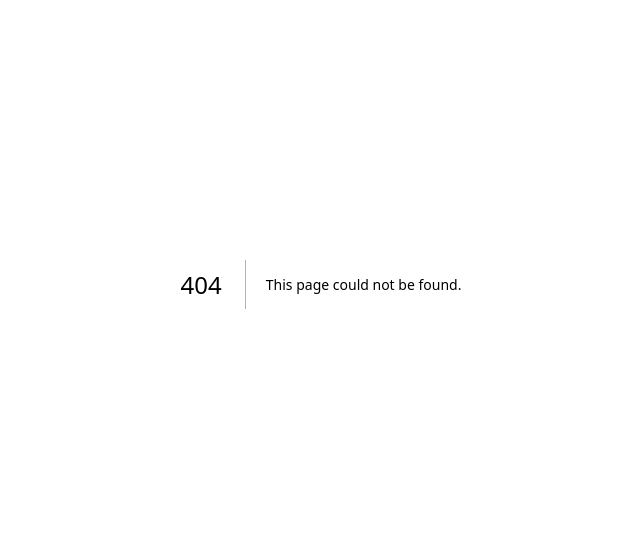
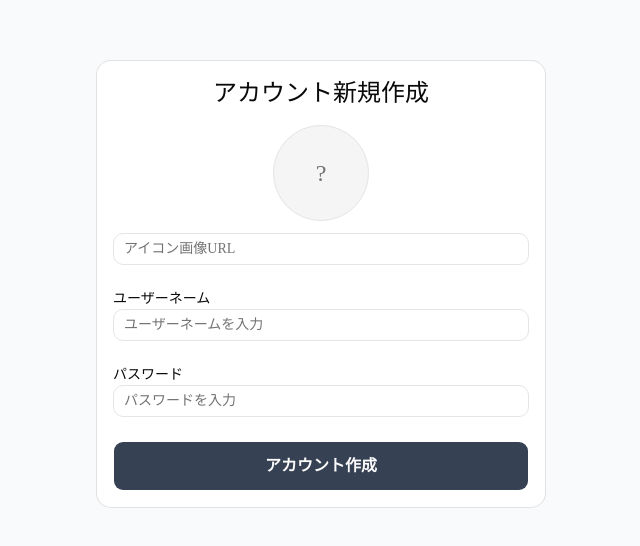
Before and after one commit to susukisunya/top4_U22, a Next.js app: page /auth/createUser in a window 1280 px wide. Before the commit this address had no page. Shown: the part 116-662 px from the top of the page, without its empty margins (319-959 px from the left). Built offline with nearby package versions, Linux system fonts and the light colour scheme.

Commit message:
ログインとユーザー登録を作った

```diff
--- /dev/null
+++ b/src/app/auth/createUser/page.tsx
@@ -0,0 +1,99 @@
+//ユーザー新規作成
+"use client";
+
+import { useState } from "react";
+
+import {
+  Card,
+  CardContent,
+  CardHeader,
+  CardTitle,
+} from "@/components/ui/card";
+import { Input } from "@/components/ui/input";
+import { Button } from "@/components/ui/button";
+import {
+  Avatar,
+  AvatarFallback,
+  AvatarImage,
+} from "@/components/ui/avatar";
+
+export default function CreateUserPage() {
+  const [username, setUsername] = useState("");
+  const [password, setPassword] = useState("");
+  const [iconUrl, setIconUrl] = useState("");
+
+  return (
+    <main className="flex min-h-screen items-center justify-center bg-gray-50 p-6">
+      <Card className="w-full max-w-md">
+        <CardHeader>
+          <CardTitle className="text-center text-2xl">
+            アカウント新規作成
+          </CardTitle>
+        </CardHeader>
+
+        <CardContent className="space-y-6">
+          {/* アイコン */}
+          <div className="flex flex-col items-center gap-3">
+            <Avatar className="h-24 w-24">
+              <AvatarImage src={iconUrl} />
+              <AvatarFallback className="text-2xl">
+                {username ? username.slice(0, 2) : "?"}
+              </AvatarFallback>
+            </Avatar>
+
+            <Input
+              type="text"
+              value={iconUrl}
+              onChange={(e) => setIconUrl(e.target.value)}
+              placeholder="アイコン画像URL"
+            />
+          </div>
+
+          {/* ユーザーネーム */}
+          <div className="space-y-2">
+            <label
+              htmlFor="username"
+              className="text-sm font-medium"
+            >
+              ユーザーネーム
+            </label>
+
+            <Input
+              id="username"
+              type="text"
+              value={username}
+              onChange={(e) => setUsername(e.target.value)}
+              placeholder="ユーザーネームを入力"
+            />
+          </div>
+
+          {/* パスワード */}
+          <div className="space-y-2">
+            <label
+              htmlFor="password"
+              className="text-sm font-medium"
+            >
+              パスワード
+            </label>
+
+            <Input
+              id="password"
+              type="password"
+              value={password}
+              onChange={(e) => setPassword(e.target.value)}
+              placeholder="パスワードを入力"
+            />
+          </div>
+
+          {/* アカウント作成 */}
+          <Button
+            type="button"
+            className="w-full bg-gray-700 py-6 text-base font-semibold hover:bg-gray-600"
+          >
+            アカウント作成
+          </Button>
+        </CardContent>
+      </Card>
+    </main>
+  );
+}
--- /dev/null
+++ b/src/app/auth/login/page.tsx
@@ -0,0 +1,85 @@
+//ログイン
+"use client";
+
+import { useState } from "react";
+import Link from "next/link";
+
+import { Card, CardContent, CardHeader, CardTitle } from "@/components/ui/card";
+import { Input } from "@/components/ui/input";
+import { Button } from "@/components/ui/button";
+
+export default function LoginPage() {
+  const [username, setUsername] = useState("");
+  const [password, setPassword] = useState("");
+
+  return (
+    <main className="flex min-h-screen items-center justify-center bg-gray-50 p-6">
+      <Card className="w-full max-w-md">
+        <CardHeader>
+          <CardTitle className="text-center text-2xl">
+            ログイン
+          </CardTitle>
+        </CardHeader>
+
+        <CardContent className="space-y-6">
+          {/* ユーザーネーム */}
+          <div className="space-y-2">
+            <label
+              htmlFor="username"
+              className="text-sm font-medium"
+            >
+              ユーザーネーム
+            </label>
+
+            <Input
+              id="username"
+              type="text"
+              value={username}
+              onChange={(e) => setUsername(e.target.value)}
+              placeholder="ユーザーネームを入力"
+            />
+          </div>
+
+          {/* パスワード */}
+          <div className="space-y-2">
+            <label
+              htmlFor="password"
+              className="text-sm font-medium"
+            >
+              パスワード
+            </label>
+
+            <Input
+              id="password"
+              type="password"
+              value={password}
+              onChange={(e) => setPassword(e.target.value)}
+              placeholder="パスワードを入力"
+            />
+          </div>
+
+          {/* ログインボタン */}
+          <Button
+            type="button"
+            className="w-full bg-gray-700 py-6 text-base font-semibold hover:bg-gray-600"
+          >
+            ログイン
+          </Button>
+
+          {/* 新規作成 */}
+          <div className="text-center">
+            <Link href="/auth/createUser">
+              <Button
+                type="button"
+                variant="link"
+                className="text-sm"
+              >
+                アカウント新規作成はこちら
+              </Button>
+            </Link>
+          </div>
+        </CardContent>
+      </Card>
+    </main>
+  );
+}
```
